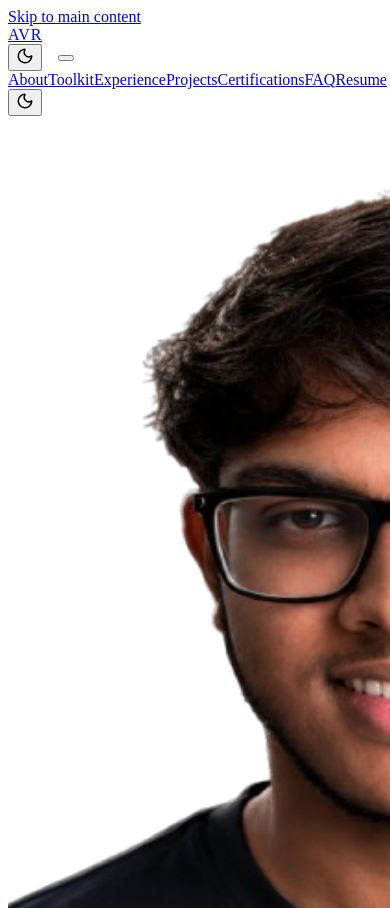
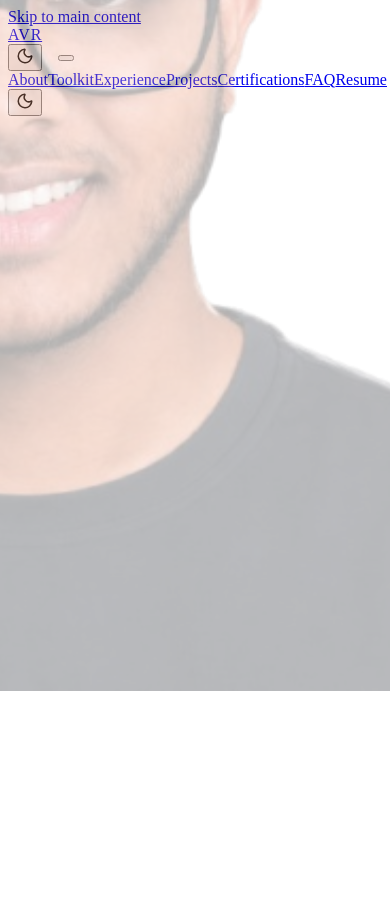
Before and after one commit to AneeshVRao/portfolio, a React (Vite) app: page / in a window 390 px wide. Shown: the top 908 px of the page. Built offline with nearby package versions, Linux system fonts and the light colour scheme; no server answers; the HTML template or start-up script is replaced by a standard one.

Commit message:
fix(ui): polish typography, accessibility, button tactility, and mobile hero layout

```diff
--- a/src/components/ContactFooter.tsx
+++ b/src/components/ContactFooter.tsx
@@ -1,4 +1,5 @@
 import { useState } from 'react'
+import { motion } from 'framer-motion'
 import { ArrowRight, Mail } from 'lucide-react'
 import FadeUp from './ui/FadeUp'
 import { GithubIcon, LinkedinIcon } from './ui/icons'
@@ -154,7 +155,8 @@ export default function ContactFooter() {
                   tabIndex={-1}
                   autoComplete="off"
                 />
-                <button
+                <motion.button
+                  whileTap={{ scale: 0.95 }}
                   type="submit"
                   className="footer-submit"
                   aria-label="Submit Form"
@@ -165,7 +167,7 @@ export default function ContactFooter() {
                   }}
                 >
                   <ArrowRight size={18} />
-                </button>
+                </motion.button>
 
               </form>
             </FadeUp>
--- a/src/components/FAQ.tsx
+++ b/src/components/FAQ.tsx
@@ -23,13 +23,14 @@ export default function FAQ() {
             <p className="section-sub" style={{ marginBottom: 32 }}>
               Have questions about my technical background, development workflows, or availability? Let's clear them up. If your question isn't answered here, feel free to drop me an email directly.
             </p>
-            <a
+            <motion.a
+              whileTap={{ scale: 0.97 }}
               href="mailto:aneeshvrao2017@gmail.com"
               className="pain__checklist-btn"
               style={{ display: 'inline-flex', marginTop: 0 }}
             >
               Ask a Question
-            </a>
+            </motion.a>
           </FadeUp>
 
           {/* Right Column: Accordion List */}
--- a/src/components/Hero.tsx
+++ b/src/components/Hero.tsx
@@ -55,12 +55,12 @@ export default function Hero() {
     <section id="hero" className="hero" aria-label="Introduction">
       {/* Blended Background Photo — cinematic scale-in with parallax scroll */}
       <motion.img
-        style={isMobile ? {} : { y: photoY }}
+        style={isMobile ? { y: '-50%' } : { y: photoY }}
         className="hero-photo"
         src={heroPhoto}
         alt="Aneesh Venkatesha Rao"
-        initial={isMobile ? { opacity: 0, scale: 1.05 } : { opacity: 0, scale: 1.35, x: '-50%' }}
-        animate={isMobile ? { opacity: 1, scale: 1 } : { opacity: 0.9, scale: 1.2, x: '-50%' }}
+        initial={isMobile ? { opacity: 0, scale: 1.1, x: '-50%' } : { opacity: 0, scale: 1.35, x: '-50%' }}
+        animate={isMobile ? { opacity: 0.3, scale: 1.15, x: '-50%' } : { opacity: 0.9, scale: 1.2, x: '-50%' }}
         transition={{ duration: 1.6, ease: [0.16, 1, 0.3, 1] }}
         fetchPriority="high"
         loading="eager"
--- a/src/components/Projects.tsx
+++ b/src/components/Projects.tsx
@@ -214,7 +214,8 @@ export default function Projects() {
             </AnimatePresence>
 
             {showMoreButton && (
-              <button
+              <motion.button
+                whileTap={{ scale: 0.97 }}
                 onClick={() => setIsExpanded(!isExpanded)}
                 className="projects-more-btn"
               >
@@ -227,7 +228,7 @@ export default function Projects() {
                     More Projects <ChevronDown size={16} />
                   </>
                 )}
-              </button>
+              </motion.button>
             )}
           </div>
         )}
--- a/src/components/ui/ProjectCard.tsx
+++ b/src/components/ui/ProjectCard.tsx
@@ -1,4 +1,5 @@
 import { ExternalLink } from 'lucide-react'
+import { motion } from 'framer-motion'
 import type { Project } from '../../data/projects'
 import { GithubIcon } from './icons'
 import { getImageUrl } from '../../utils/images'
@@ -20,7 +21,8 @@ export default function ProjectCard({ project, variant, onClick }: Props) {
   const status = STATUS_LABELS[project.status]
 
   return (
-    <article
+    <motion.article
+      whileTap={onClick ? { scale: 0.97 } : undefined}
       className={`project-card project-card--${variant}`}
       onClick={onClick}
       onKeyDown={(e) => {
@@ -84,6 +86,6 @@ export default function ProjectCard({ project, variant, onClick }: Props) {
           )}
         </div>
       </div>
-    </article>
+    </motion.article>
   )
 }
--- a/src/styles/global.css
+++ b/src/styles/global.css
@@ -54,6 +54,7 @@ p {
   letter-spacing: -1px;
   margin-bottom: 12px;
   color: var(--text-primary);
+  text-wrap: balance;
 }
 
 .section-sub {
@@ -61,6 +62,7 @@ p {
   color: var(--text-secondary);
   max-width: 600px;
   margin-bottom: 48px;
+  text-wrap: pretty;
 }
 
 /* Dark Section Heading overrides */
@@ -474,6 +476,7 @@ button, .cta-button {
   color: var(--accent);
   line-height: 1.1;
   margin-bottom: 8px;
+  font-variant-numeric: tabular-nums;
 }
 
 .stat-label {
@@ -1347,60 +1350,77 @@ button, .cta-button {
   }
 
   .hero {
-    height: auto;
-    min-height: 100vh;
-    padding: 100px 16px 60px;
+    height: 100vh;
+    min-height: 560px;
+    padding: 80px 20px 40px;
     display: flex;
     flex-direction: column;
-    justify-content: center;
+    justify-content: space-between;
     align-items: center;
-    gap: 28px;
+    position: relative;
   }
 
   .hero-photo {
-    position: relative;
-    top: 0;
-    right: 0;
-    transform: none;
-    width: 100%;
-    max-width: min(290px, 70vw);
-    aspect-ratio: 312 / 408;
-    height: auto;
-    object-fit: cover;
-    border-radius: 20px;
+    position: absolute;
+    left: 50%;
+    top: 50%;
+    transform: translate(-50%, -50%) scale(1.1);
+    width: auto;
+    height: 75vh;
+    max-width: 90vw;
+    object-fit: contain;
     margin: 0 auto;
-    order: 1;
-    box-shadow: 0 15px 30px rgba(0, 0, 0, 0.3);
-    mask-image: none;
-    -webkit-mask-image: none;
-    mix-blend-mode: normal;
-    opacity: 1;
+    box-shadow: none;
+    mask-image: radial-gradient(
+      ellipse 60% 70% at 50% 50%,
+      black 30%,
+      rgba(0,0,0,0.7) 60%,
+      transparent 95%
+    );
+    -webkit-mask-image: radial-gradient(
+      ellipse 60% 70% at 50% 50%,
+      black 30%,
+      rgba(0,0,0,0.7) 60%,
+      transparent 95%
+    );
+    mix-blend-mode: luminosity;
+    opacity: 0.3;
+    z-index: 1;
   }
 
   .hero-greeting-wrapper {
     position: relative;
-    top: 0;
-    right: 0;
-    max-width: 100%;
+    top: auto;
+    right: auto;
+    max-width: 320px;
     width: 100%;
-    margin: 0 auto;
+    margin: auto 0;
     display: flex;
     flex-direction: column;
     align-items: center;
-    order: 2;
-    gap: 8px;
+    z-index: 5;
+    gap: 12px;
   }
 
   .hero-greeting {
     position: relative;
-    top: 0;
-    left: 0;
+    top: auto;
+    left: auto;
     transform: none;
     max-width: 100%;
     width: 100%;
     margin: 0 auto;
-    padding: 24px;
-    background: rgba(255, 255, 255, 0.05);
+    padding: 20px;
+    background: rgba(255, 255, 255, 0.06);
+    backdrop-filter: blur(8px);
+    -webkit-backdrop-filter: blur(8px);
+    border: 1px solid rgba(255, 255, 255, 0.12);
+    border-radius: 14px;
+    text-align: center;
+  }
+
+  .hero-greeting h1 {
+    justify-content: center;
   }
 
   .hero-greeting::before {
@@ -1409,17 +1429,30 @@ button, .cta-button {
 
   .hero-roles {
     position: relative;
-    top: 0;
+    top: auto;
+    left: auto;
+    transform: none;
+    margin: 0 auto 20px;
+    align-items: center;
+    z-index: 5;
+    gap: 8px;
+  }
+
+  .hero-watermark {
+    display: block;
+    position: absolute;
+    bottom: 120px;
     left: 0;
-    transform: none;
-    margin: 0 auto;
-    align-items: center;
-    order: 3;
-    gap: 8px;
-  }
-
-  .hero-watermark {
-    display: none;
+    right: 0;
+    z-index: 2;
+    pointer-events: none;
+    opacity: 0.6;
+    text-align: center;
+  }
+
+  .hero-watermark-row {
+    font-size: clamp(36px, 9vw, 160px);
+    letter-spacing: -1.5px;
   }
 }
 
@@ -2400,6 +2433,11 @@ img {
   color: #ffffff;
 }
 
+.filter-pill:focus-visible {
+  outline: 2px solid var(--accent);
+  outline-offset: 2px;
+}
+
 @media (prefers-reduced-motion: reduce) {
   *,
   *::before,
```
